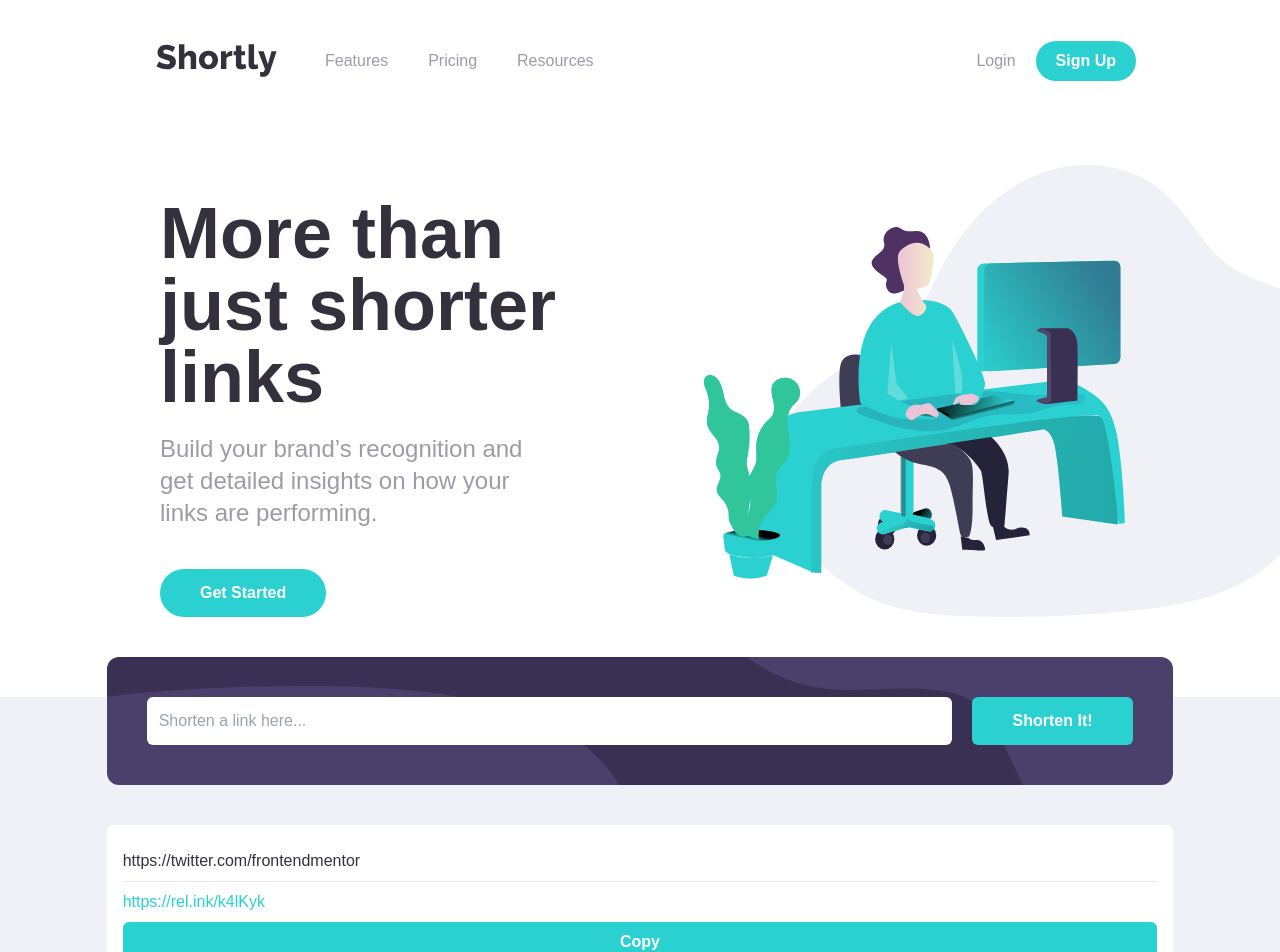
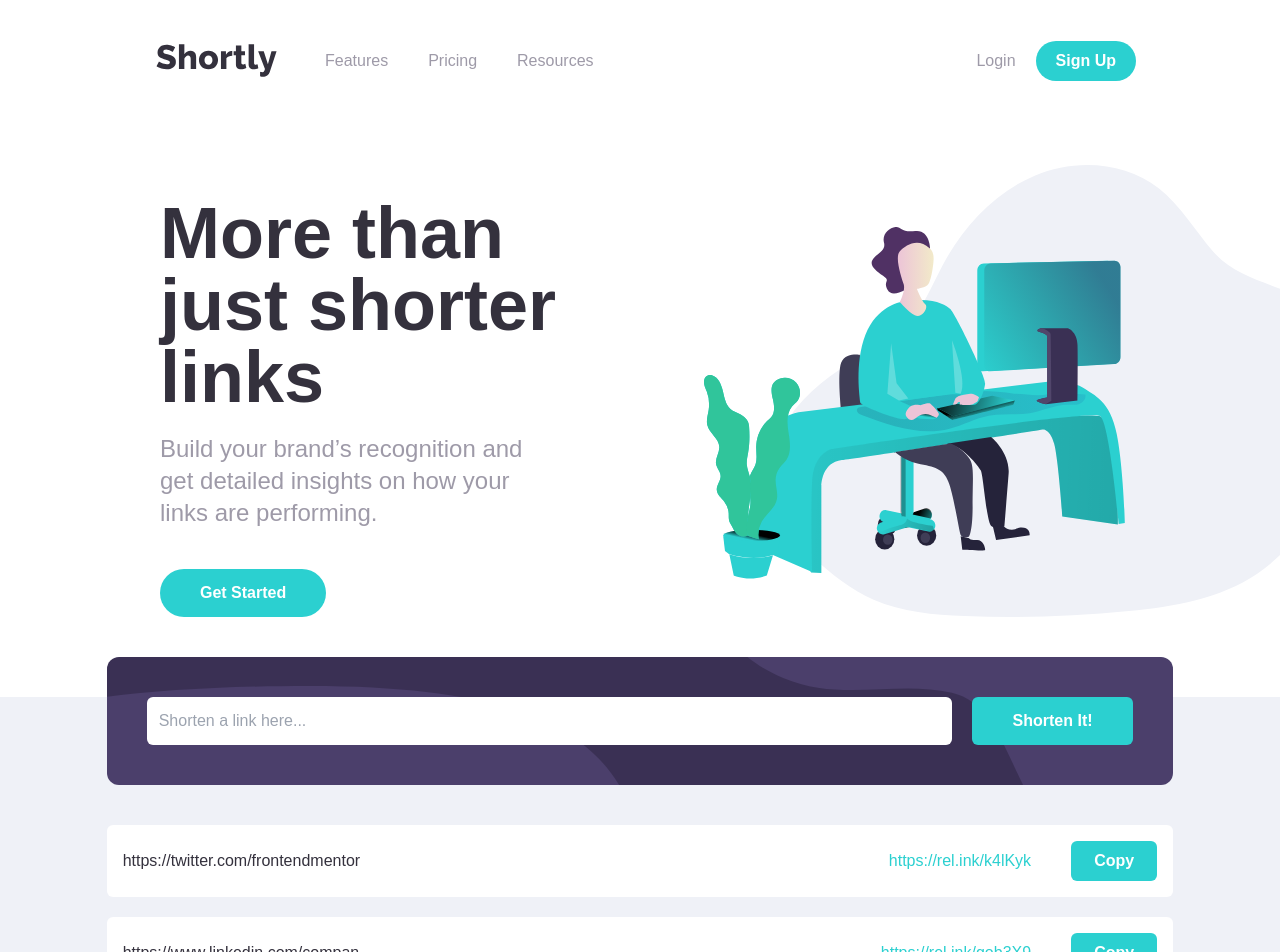
Before and after one commit to ColdLombax/Frontend-Shortly, a React (Create React App) app: page / in a window 1280 px wide. Shown: the top 952 px of the page. Built offline with nearby package versions, Linux system fonts and the light colour scheme.

Commit message:
Links now responsive for desktop designs.

```diff
--- a/src/components/Landing/Main/LinkCard.jsx
+++ b/src/components/Landing/Main/LinkCard.jsx
@@ -22,14 +22,14 @@ function LinkCard({ short, long }) {
   // Paragraph Styling
   const linkOverflowStyle = 'pb-2 pt-2 overflow-ellipsis overflow-hidden whitespace-nowrap';
   return (
-    <div className="m-auto w-5/6 mb-5 bg-white rounded-md text-custom-black p-4">
-      <p className={`${linkOverflowStyle}`}>{long}</p>
-      <hr />
-      <p className={`${linkOverflowStyle} text-cyan-base`}>{short}</p>
+    <div className="m-auto w-5/6 mb-5 bg-white rounded-md text-custom-black p-4 lg:flex">
+      <p className={`${linkOverflowStyle} lg:mr-auto`}>{long}</p>
+      <hr className="lg:hidden" />
+      <p className={`${linkOverflowStyle} text-cyan-base lg:mr-10`}>{short}</p>
       <button
         type="button"
         onClick={copyHandler}
-        className={` ${isCopied ? 'bg-purple-base' : 'bg-cyan-base'} w-full rounded-md text-white p-2 font-bold ${focusStyle}`}
+        className={` ${isCopied ? 'bg-purple-base' : 'bg-cyan-base'} w-full rounded-md text-white p-2 font-bold ${focusStyle} lg:w-2/12 xl:w-1/12 ${!isCopied ? 'lg:hover:bg-cyan-hover' : ''}`}
       >
         {isCopied ? 'Copied!' : 'Copy'}
       </button>
@@ -43,7 +43,3 @@ LinkCard.propTypes = {
 };
 
 export default LinkCard;
-
-// state(copied) when not active setIntveral(state(copy) 2 seconds)
-// long link = previous user input each card has own state
-// short link = api returned call
```
